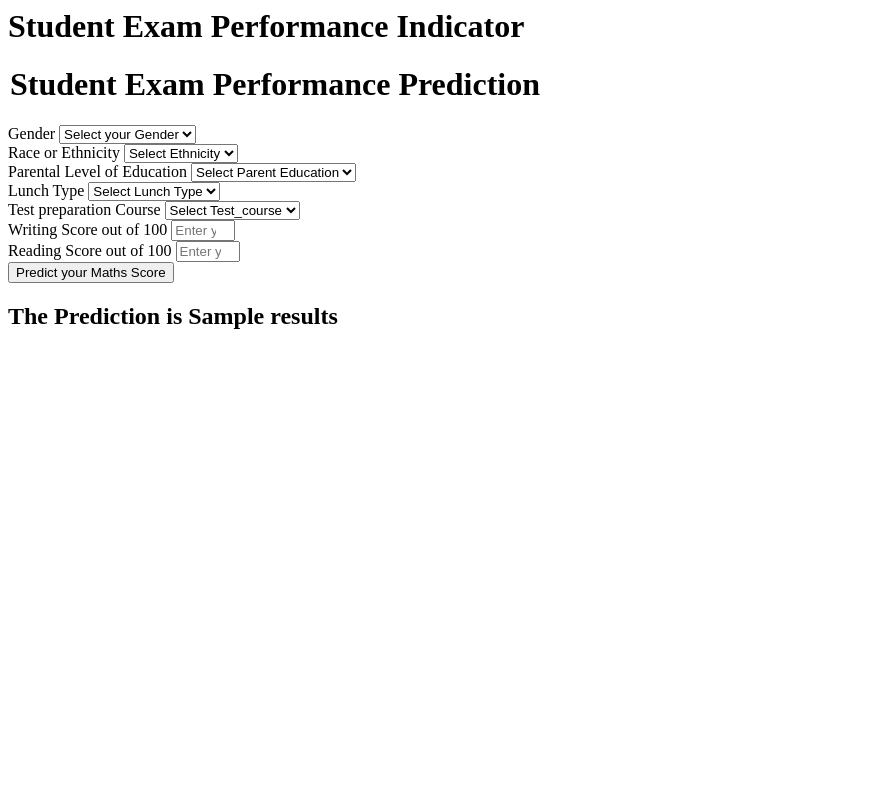
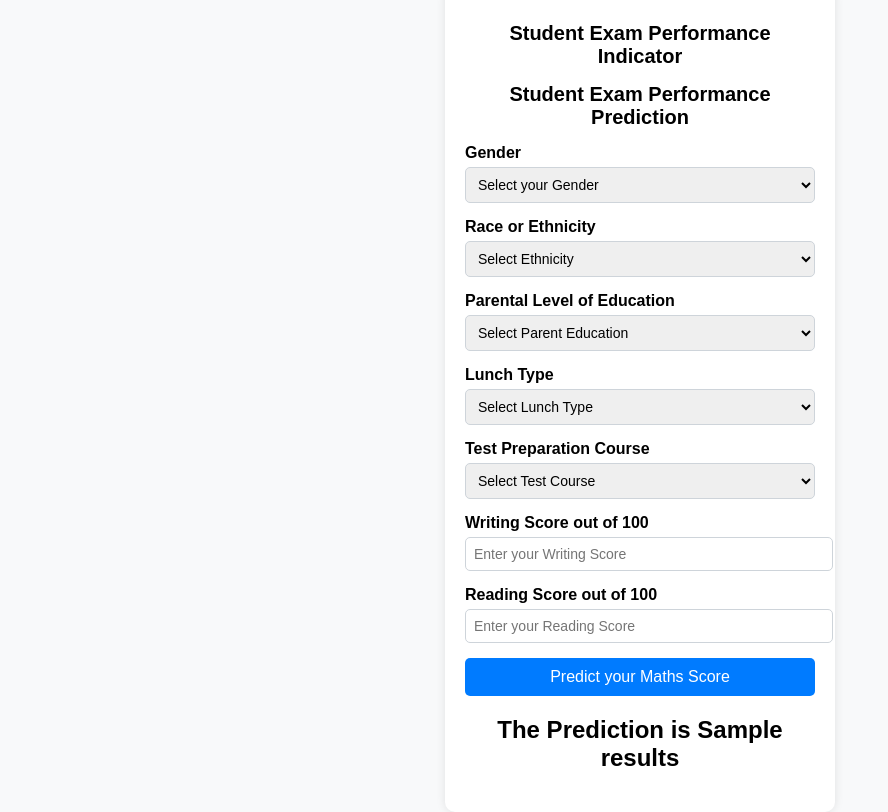
Before and after one commit to Ujjwal-v19/mlproject, a Flask app: template templates/home.html in a window 1280 px wide. Shown: the whole page, without its empty margins (0-888 px from the left). Before the commit the page ends 329 px from the top, so only its background shows below. Run offline with Flask 3, Linux system fonts and the light colour scheme; the template is opened without the code that fills it: most values are stand-ins (such as "Sample title", 1, 10 or a date in 2020).

Commit message:
modified

```diff
--- a/templates/home.html
+++ b/templates/home.html
@@ -1,114 +1,125 @@
+<!DOCTYPE html>
 <html>
+<head>
+    <title>Student Exam Performance Indicator</title>
+    <style>
+        body {
+            font-family: Arial, sans-serif;
+            background-color: #f8f9fa;
+            display: flex;
+            justify-content: center;
+            align-items: center;
+            height: 100vh;
+            margin: 0;
+        }
+        .login {
+            background: white;
+            padding: 20px;
+            border-radius: 10px;
+            box-shadow: 0px 0px 10px rgba(0, 0, 0, 0.1);
+            width: 350px;
+            text-align: center;
+        }
+        h1 {
+            font-size: 20px;
+            margin-bottom: 15px;
+        }
+        .mb-3 {
+            margin-bottom: 15px;
+            text-align: left;
+        }
+        .form-label {
+            display: block;
+            font-weight: bold;
+            margin-bottom: 5px;
+        }
+        .form-control {
+            width: 100%;
+            padding: 8px;
+            border: 1px solid #ced4da;
+            border-radius: 5px;
+            font-size: 14px;
+        }
+        .btn {
+            background-color: #007bff;
+            color: white;
+            border: none;
+            padding: 10px;
+            width: 100%;
+            font-size: 16px;
+            cursor: pointer;
+            border-radius: 5px;
+        }
+        .btn:hover {
+            background-color: #0056b3;
+        }
+    </style>
+</head>
 <body>
     <div class="login">
         <h1>Student Exam Performance Indicator</h1>
-
-       <form action="{{ url_for('predict_datapoint')}}" method="post">
-        <!-- action="..." defines where the form data should be sent.
-             url_for('predict_datapoint') is a Flask function that dynamically
-             generates a URL for the predict_datapoint route. -->
-        <h1>
-            <legend>Student Exam Performance Prediction</legend>
-        </h1>
+        <form action="{{ url_for('predict_datapoint') }}" method="post">
+            <h1>Student Exam Performance Prediction</h1>
             <div class="mb-3">
                 <label class="form-label">Gender</label>
-            <select class="form-control" name="gender" placeholder="Enter you Gender" required>
-                <option class="placeholder" selected disabled value="">Select your Gender</option>
-                <option value="male">
-                    Male
-                </option>
-                <option value="female">
-                    Female
-                </option>
+                <select class="form-control" name="gender" required>
+                    <option selected disabled value="">Select your Gender</option>
+                    <option value="male">Male</option>
+                    <option value="female">Female</option>
                 </select>
             </div>
             <div class="mb-3">
                 <label class="form-label">Race or Ethnicity</label>
-            <select class="form-control" name="ethnicity" placeholder="Enter you ethnicity" required>
-                <option class="placeholder" selected disabled value="">Select Ethnicity</option>
-                <option value="group A">
-                    Group A
-                </option>
-                <option value="group B">
-                    Group B
-                </option>
-                <option value="group C">
-                    Group C
-                </option>
-                <option value="group D">
-                    Group D
-                </option>
-                <option value="group E">
-                    Group E
-                </option>
+                <select class="form-control" name="ethnicity" required>
+                    <option selected disabled value="">Select Ethnicity</option>
+                    <option value="group A">Group A</option>
+                    <option value="group B">Group B</option>
+                    <option value="group C">Group C</option>
+                    <option value="group D">Group D</option>
+                    <option value="group E">Group E</option>
                 </select>
             </div>
             <div class="mb-3">
                 <label class="form-label">Parental Level of Education</label>
-            <select class="form-control" name="parental_level_of_education"
-                placeholder="Enter you Parent Education" required>
-                <option class="placeholder" selected disabled value="">Select Parent Education</option>
-                <option value="associate's degree">
-                    associate's degree
-                </option>
-                <option value="bachelor's degree">
-                    bachelor's degree
-                </option>
-                <option value="high school">
-                    high school
-                </option>
-                <option value="master's degree">
-                    master's degree
-                </option>
-                <option value="some college">
-                    some college
-                </option>
-                <option value="some high school">
-                    some high school
-                </option>
+                <select class="form-control" name="parental_level_of_education" required>
+                    <option selected disabled value="">Select Parent Education</option>
+                    <option value="associate's degree">Associate's Degree</option>
+                    <option value="bachelor's degree">Bachelor's Degree</option>
+                    <option value="high school">High School</option>
+                    <option value="master's degree">Master's Degree</option>
+                    <option value="some college">Some College</option>
+                    <option value="some high school">Some High School</option>
                 </select>
             </div>
             <div class="mb-3">
                 <label class="form-label">Lunch Type</label>
-            <select class="form-control" name="lunch" placeholder="Enter you Lunch" required>
-                <option class="placeholder" selected disabled value="">Select Lunch Type</option>
-                <option value="free/reduced">
-                    free/reduced
-                </option>
-                <option value="standard">
-                    standard
-                </option>
+                <select class="form-control" name="lunch" required>
+                    <option selected disabled value="">Select Lunch Type</option>
+                    <option value="free/reduced">Free/Reduced</option>
+                    <option value="standard">Standard</option>
                 </select>
             </div>
             <div class="mb-3">
-            <label class="form-label">Test preparation Course</label>
-            <select class="form-control" name="test_preparation_course" placeholder="Enter you Course"
-                required>
-                <option class="placeholder" selected disabled value="">Select Test_course</option>
-                <option value="none">
-                    None
-                </option>
-                <option value="completed">
-                    Completed
-                </option>
+                <label class="form-label">Test Preparation Course</label>
+                <select class="form-control" name="test_preparation_course" required>
+                    <option selected disabled value="">Select Test Course</option>
+                    <option value="none">None</option>
+                    <option value="completed">Completed</option>
                 </select>
             </div>
             <div class="mb-3">
                 <label class="form-label">Writing Score out of 100</label>
-            <input class="form-control" type="number" name="reading_score"
-                placeholder="Enter your Reading score" min='0' max='100' />
+                <input class="form-control" type="number" name="reading_score" placeholder="Enter your Writing Score" min="0" max="100" required />
             </div>
             <div class="mb-3">
                 <label class="form-label">Reading Score out of 100</label>
-            <input class="form-control" type="number" name="writing_score"
-                placeholder="Enter your Reading Score" min='0' max='100' />
+                <input class="form-control" type="number" name="writing_score" placeholder="Enter your Reading Score" min="0" max="100" required />
             </div>
             <div class="mb-3">
-            <input class="btn btn-primary" type="submit" value="Predict your Maths Score" required />
+                <input class="btn" type="submit" value="Predict your Maths Score" />
             </div>
         </form>
-    <h2>
-       The  Prediction is {{results}}
-    </h2>
-   <body>
+        <h2>The Prediction is {{ results }}</h2>
+    </div>
+</body>
 </html>
```
Lines whose indentation alone changed are shown as unchanged.
